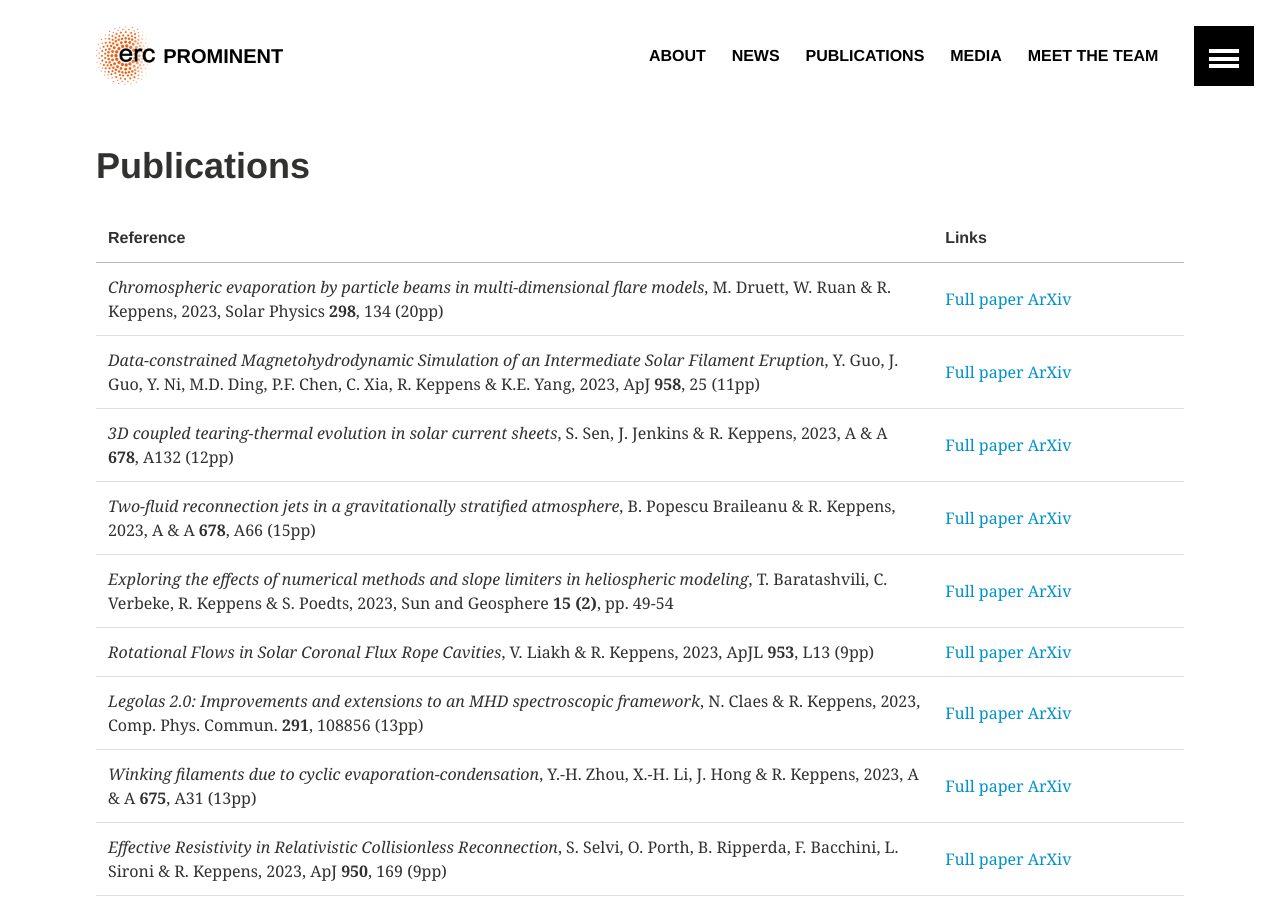
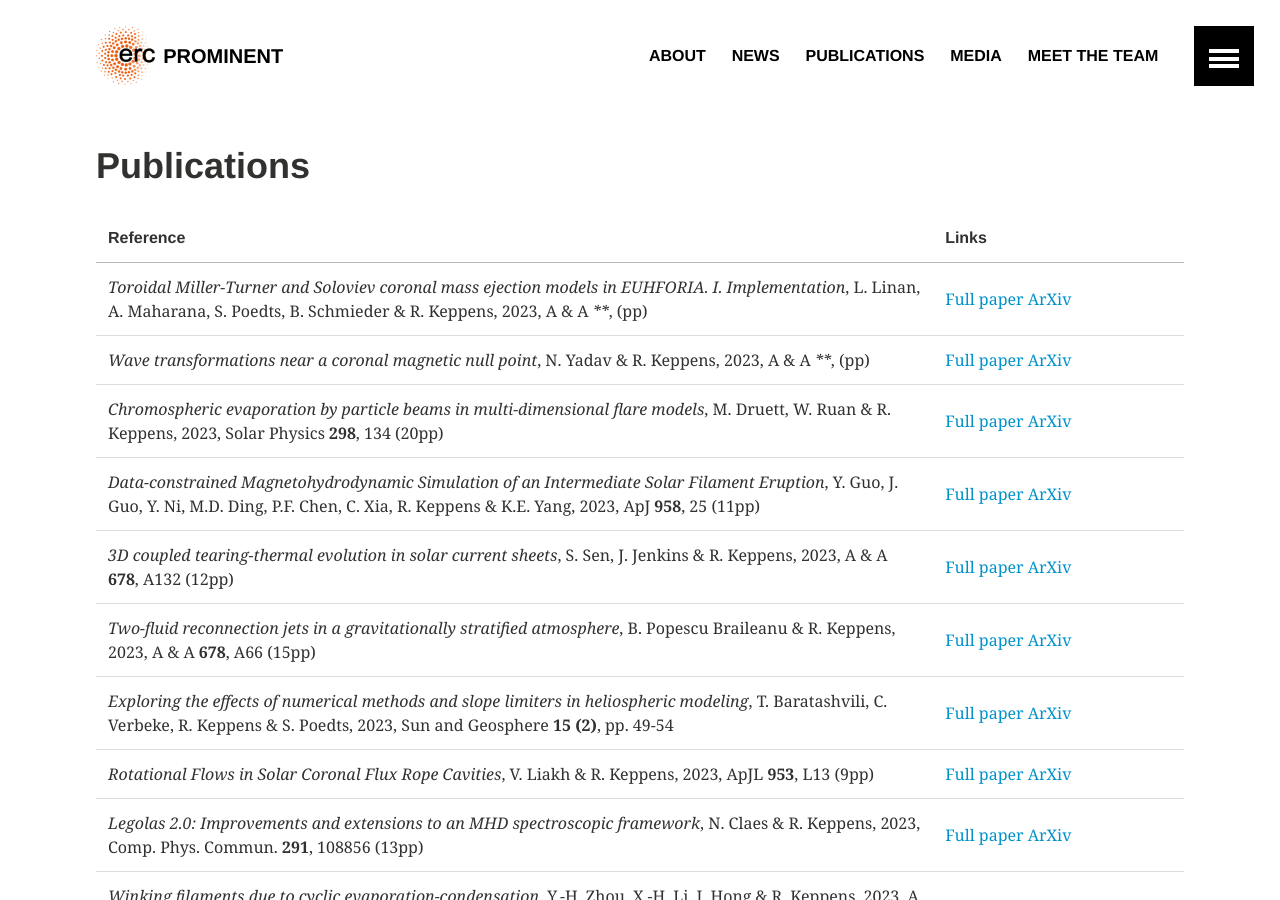
Before and after one commit to erc-prominent/erc-prominent.github.io, a Jekyll site: the page built from publications/index.md, in a window 1280 px wide and 900 px high. Built offline with Jekyll 4.4.1, drawn with Linux system fonts in a browser that asks for light colours.

Commit message:
deploy a32f8c6f2324cdee66bb2463b286f5d8871b09bf:

```diff
--- a/publications/index.md
+++ b/publications/index.md
@@ -9,6 +9,8 @@ share: false
 
 | Reference | Links |
 |:--------- |:----- |
+| _Toroidal Miller-Turner and Soloviev coronal mass ejection models in EUHFORIA. I. Implementation_, L. Linan, A. Maharana, S. Poedts, B. Schmieder & R. Keppens, 2023, A & A  ****, (pp) | [Full paper](https://doi.org/10.1051/0004-6361/202347794) [ArXiv](https://arxiv.org/pdf/2310.17239.pdf)  |
+| _Wave transformations near a coronal magnetic null point_, N. Yadav & R. Keppens, 2023, A & A  ****, (pp) | [Full paper](https://doi.org/10.1051/0004-6361/202347417) [ArXiv](https://arxiv.org/pdf/2310.17573.pdf)  |
 | _Chromospheric evaporation by particle beams in multi-dimensional flare models_, M. Druett, W. Ruan & R. Keppens, 2023, Solar Physics **298**, 134 (20pp) | [Full paper](https://doi.org/10.1007/s11207-023-02224-4) [ArXiv](https://arxiv.org/pdf/2310.11226)  |
 | _Data-constrained Magnetohydrodynamic Simulation of an Intermediate Solar Filament Eruption_, Y. Guo, J. Guo, Y. Ni, M.D. Ding, P.F. Chen, C. Xia, R. Keppens & K.E. Yang, 2023, ApJ **958**, 25 (11pp) | [Full paper](https://doi.org/10.3847/1538-4357/acf75b) [ArXiv](https://arxiv.org/pdf/2309.01325)  |
 | _3D coupled tearing-thermal evolution in solar current sheets_, S. Sen, J. Jenkins & R. Keppens, 2023, A & A  **678**, A132 (12pp) | [Full paper](https://doi.org/10.1051/0004-6361/202347038) [ArXiv](https://arxiv.org/pdf/2308.10210.pdf)  |
```
